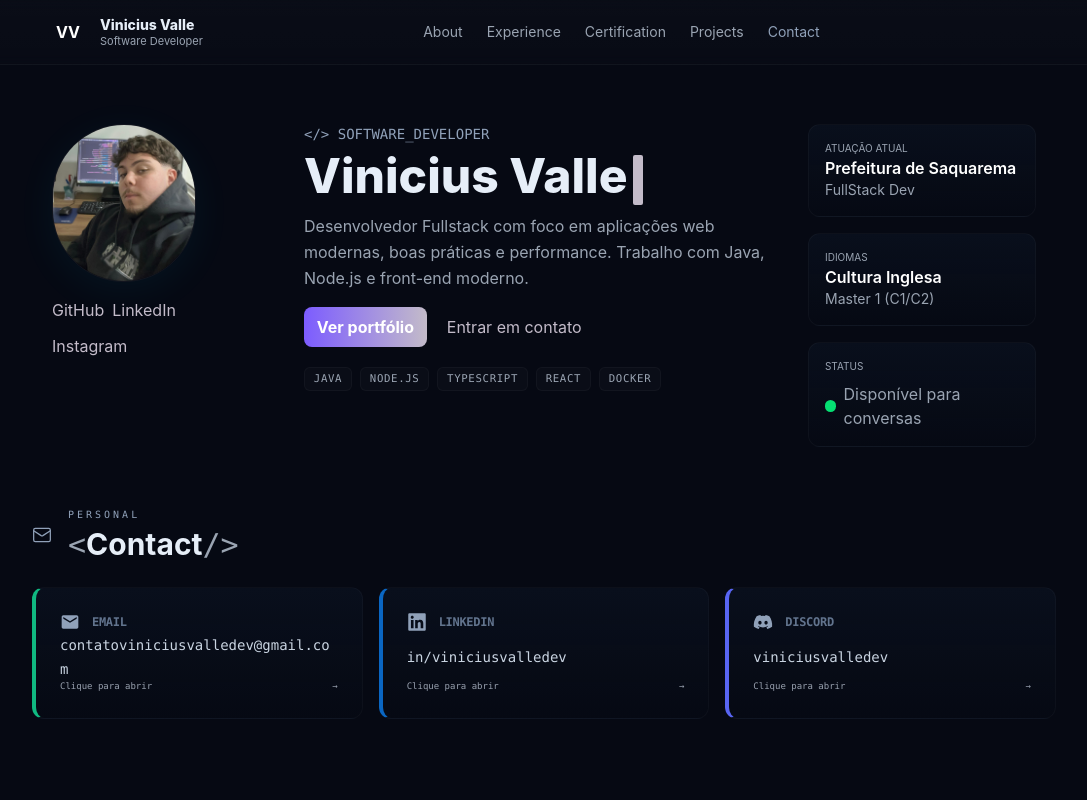
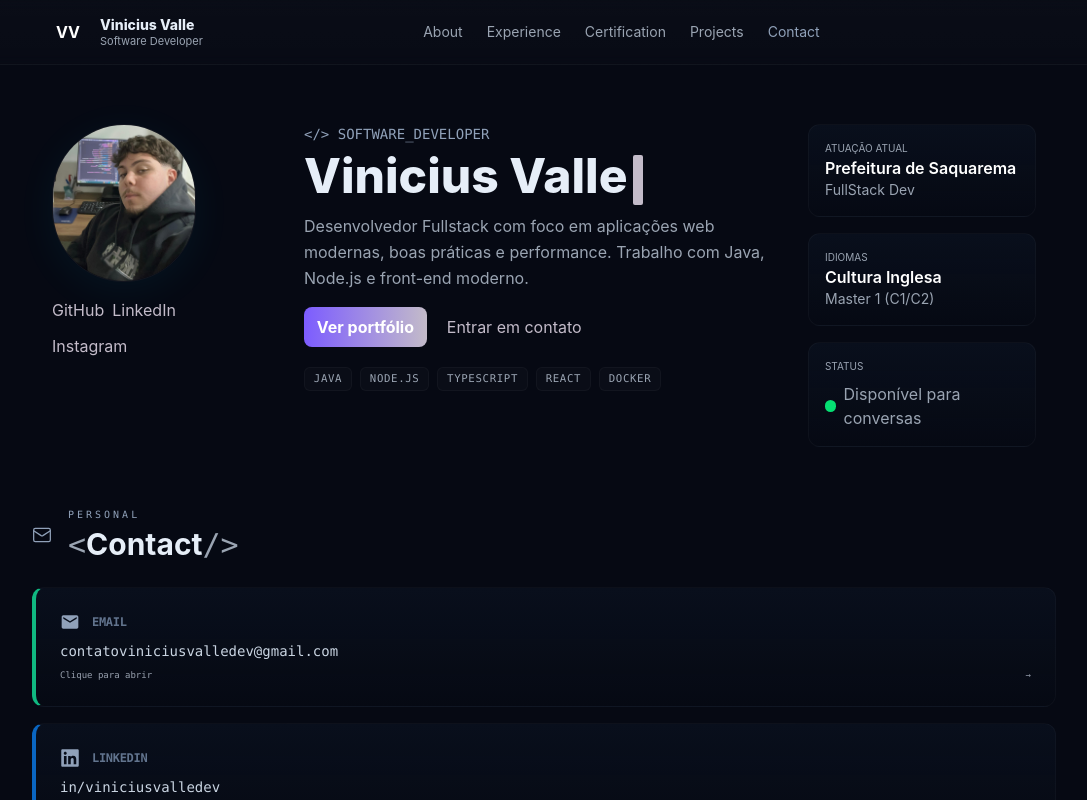
Before and after one commit to viniciusvalledev/Portfolio-ViniciusDoValle, a React (Vite) app: page / in a window 1280 px wide. Both pictures are taken after a click on the button "Contact". Shown: the whole page, without its empty margins (96-1183 px from the left). Built offline with nearby package versions, Linux system fonts and the light colour scheme.

Commit message:
fix: quebra de linha na aba de contato

```diff
--- a/src/components/tabs/Contact.tsx
+++ b/src/components/tabs/Contact.tsx
@@ -10,6 +10,8 @@ export const Contact: React.FC = () => {
     { label: 'LinkedIn', value: 'in/viniciusvalledev', href: 'https://linkedin.com/in/viniciusvalledev', icon: <FaLinkedin className="w-5 h-5 text-slate-400 group-hover:text-blue-400 transition-colors" />, borderColor: '#0A66C2' },
     { label: 'Discord', value: 'viniciusvalledev', href: 'https://discord.com/users/viniciusvalledev', icon: <FaDiscord className="w-5 h-5 text-slate-400 group-hover:text-blue-400 transition-colors" />, borderColor: '#5865F2' }
   ];
+
+  // Não usamos quebras no e-mail — mantemos em uma linha e permitimos mais largura no card quando necessário.
 
   return (
     <div className="animate-fade-in space-y-6 py-4">
@@ -25,8 +27,14 @@ export const Contact: React.FC = () => {
         </div>
       </div>
 
-      <div className="grid grid-flow-row-dense auto-rows-fr grid-cols-1 md:grid-cols-2 lg:grid-cols-3 gap-4">
-        {links.map((link) => (
+      {/* Test layout: empilhar cards verticalmente para avaliar espaçamento e evitar aparência achatada */}
+      <div className="grid grid-flow-row-dense auto-rows-fr grid-cols-1 gap-4">
+        {links.map((link) => {
+          const isEmail = link.label === 'Email';
+          const cardExtra = isEmail ? 'md:min-w-[340px] lg:min-w-[420px]' : '';
+          const valueClass = isEmail ? 'text-slate-300 text-sm font-mono whitespace-nowrap' : 'text-slate-300 text-sm font-mono break-words leading-relaxed';
+
+          return (
             <a
               key={link.label}
               href={link.href}
@@ -35,7 +43,8 @@ export const Contact: React.FC = () => {
               className="no-underline block"
               aria-label={`Open ${link.label}`}
             >
-            <Card className="h-full flex flex-col justify-between" borderColor={link.borderColor}>
+              {/* Aumentar altura mínima para dar mais 'respiração' e evitar aspecto achatado */}
+              <Card className={`h-full flex flex-col justify-between min-h-[120px] ${cardExtra}`} borderColor={link.borderColor}>
                 <div>
                   <div className="flex items-center gap-3">
                     <span className="inline-flex items-center justify-center">{link.icon}</span>
@@ -44,7 +53,7 @@ export const Contact: React.FC = () => {
                 </div>
 
                 <div>
-                <span className="text-slate-300 text-sm font-mono break-all">{link.value}</span>
+                  <span className={valueClass}>{link.value}</span>
                 </div>
 
                 <div className="flex items-center justify-between">
@@ -53,7 +62,8 @@ export const Contact: React.FC = () => {
                 </div>
               </Card>
             </a>
-        ))}
+          );
+        })}
       </div>
     </div>
   );
```
Lines whose indentation alone changed are shown as unchanged.
